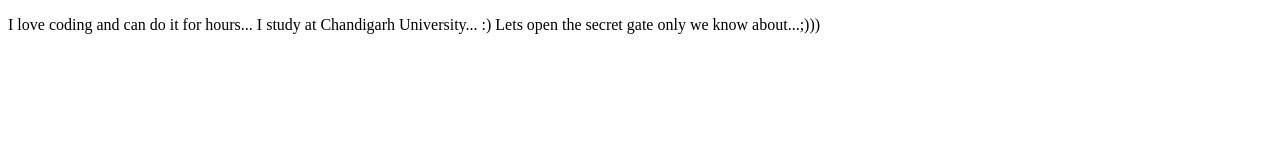
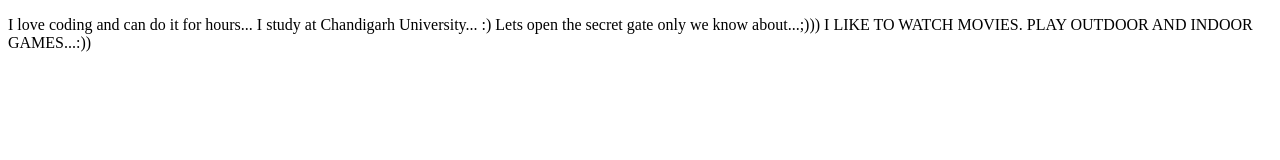
Before and after one commit to HarshBhardwaj9/harshbhardwaj.com, a plain HTML site: page index.html in a window 1280 px wide. Drawn offline with Linux system fonts and the light colour scheme.

Commit message:
Update : interests

```diff
--- a/index.html
+++ b/index.html
@@ -10,6 +10,9 @@
     <p>I love coding and can do it for hours...
         I study at Chandigarh University... :)
         Lets open the secret gate only we know about...;)))
+
+        I LIKE TO WATCH MOVIES.
+        PLAY OUTDOOR AND INDOOR GAMES...:))
     </p>
 </body>
 </html>
```
